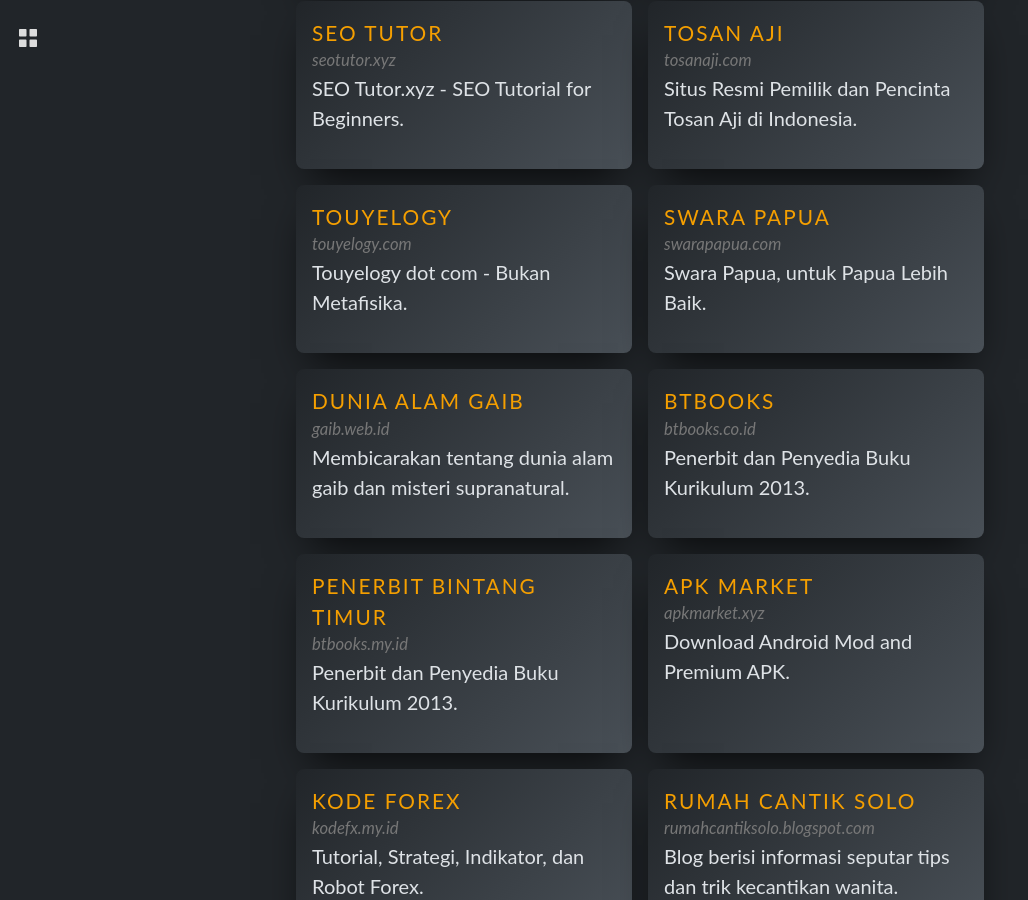
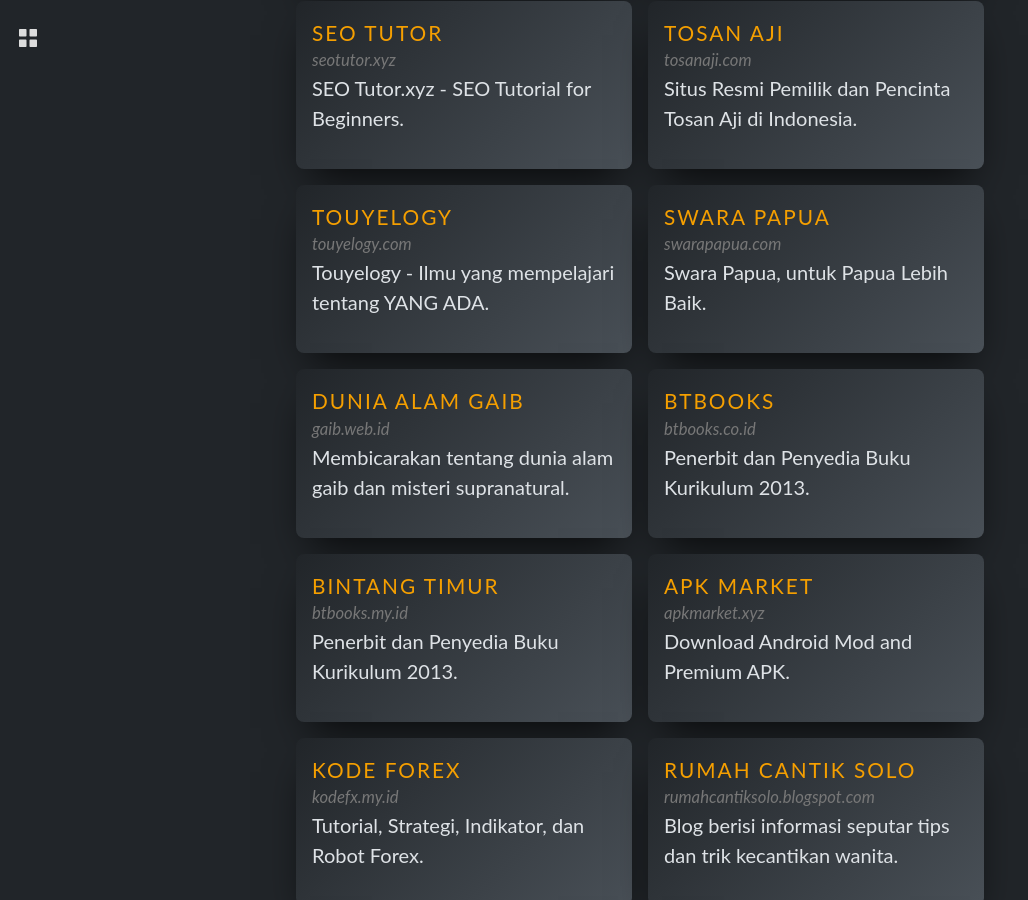
Before and after one commit to apynx/apynx.github.io, a Jekyll site: the page built from portofolio.md, in a window 1280 px wide and 900 px high, scrolled down 2413 px. Shown: the whole window, without its empty margins (0-1028 px from the left). Built offline with Jekyll 4.4.1, drawn with Linux system fonts in a browser that asks for light colours; some web fonts are replaced.

Commit message:
update portfolio

```diff
--- a/portofolio.md
+++ b/portofolio.md
@@ -277,7 +277,7 @@
         <div class="card_title">Touyelogy</div>
           <div class="card_url">touyelogy.com</div>
           <div class="card_text">
-            Touyelogy dot com - Bukan Metafisika.
+            Touyelogy - Ilmu yang mempelajari tentang YANG ADA.
           </div>
       </div>
     </div>
@@ -318,7 +318,7 @@
   <li class="cards_item">
     <div class="card">
       <div class="card_content">
-        <div class="card_title">Penerbit Bintang Timur</div>
+        <div class="card_title">Bintang Timur</div>
           <div class="card_url">btbooks.my.id</div>
           <div class="card_text">
             Penerbit dan Penyedia Buku Kurikulum 2013.
```
